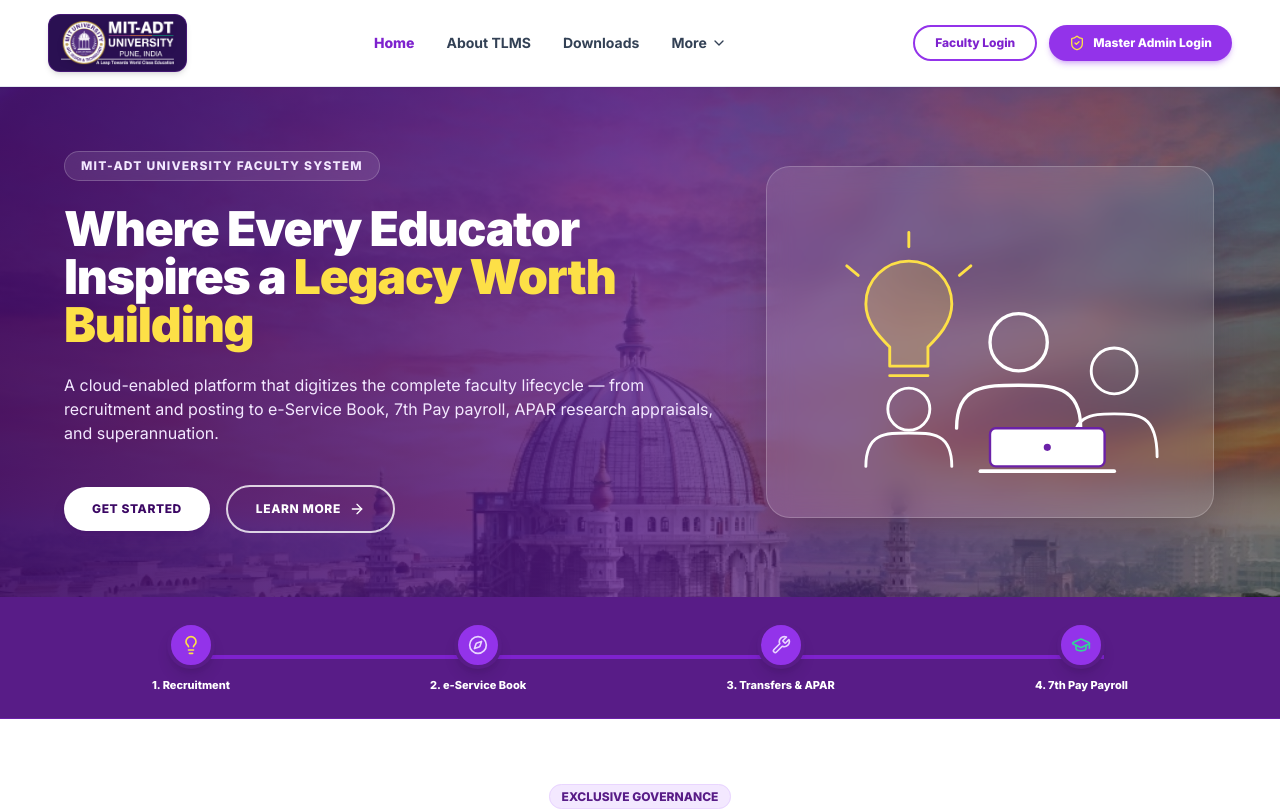
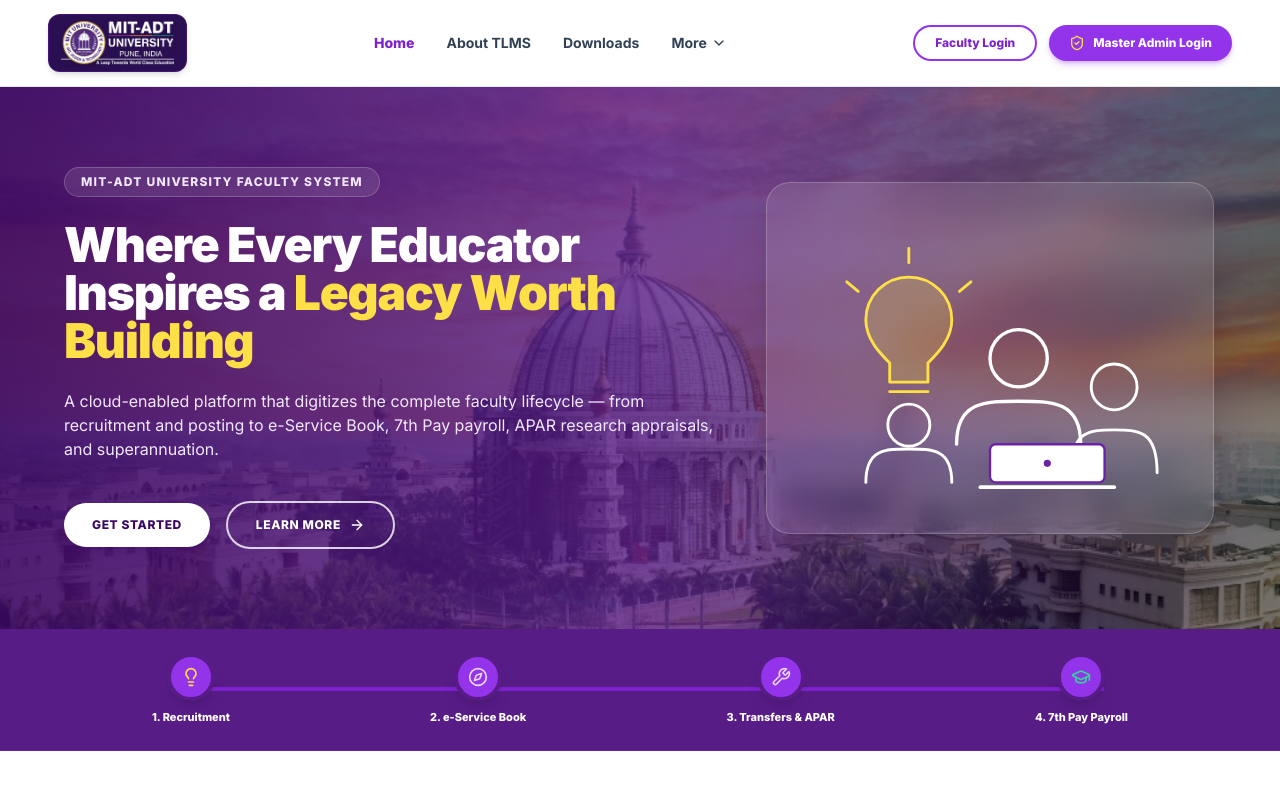
Before and after one commit to ShubhamAlapure/teacher_management_system, a React (Vite) app: page / in a window 1280 px wide. Shown: the top 811 px of the page. Built offline with nearby package versions, Linux system fonts and the light colour scheme; no server answers.

Commit message:
Hero: fix background position to show full MIT-ADT dome, increase section height

```diff
--- a/src/components/Landing/LandingPage.jsx
+++ b/src/components/Landing/LandingPage.jsx
@@ -64,12 +64,13 @@
 
       {/* 2. Hero Section — MIT-ADT Campus photo background */}
       <section
-        className="text-white py-16 px-6 lg:px-16 overflow-hidden relative"
+        className="text-white py-20 px-6 lg:px-16 overflow-hidden relative"
         style={{
           backgroundImage: 'url(/mit_adt_campus.jpg)',
           backgroundSize: 'cover',
-          backgroundPosition: 'center top',
+          backgroundPosition: 'center 30%',
           backgroundRepeat: 'no-repeat',
+          minHeight: '520px',
         }}
       >
         {/* Dark + purple tint overlay so text stays readable */}
```
